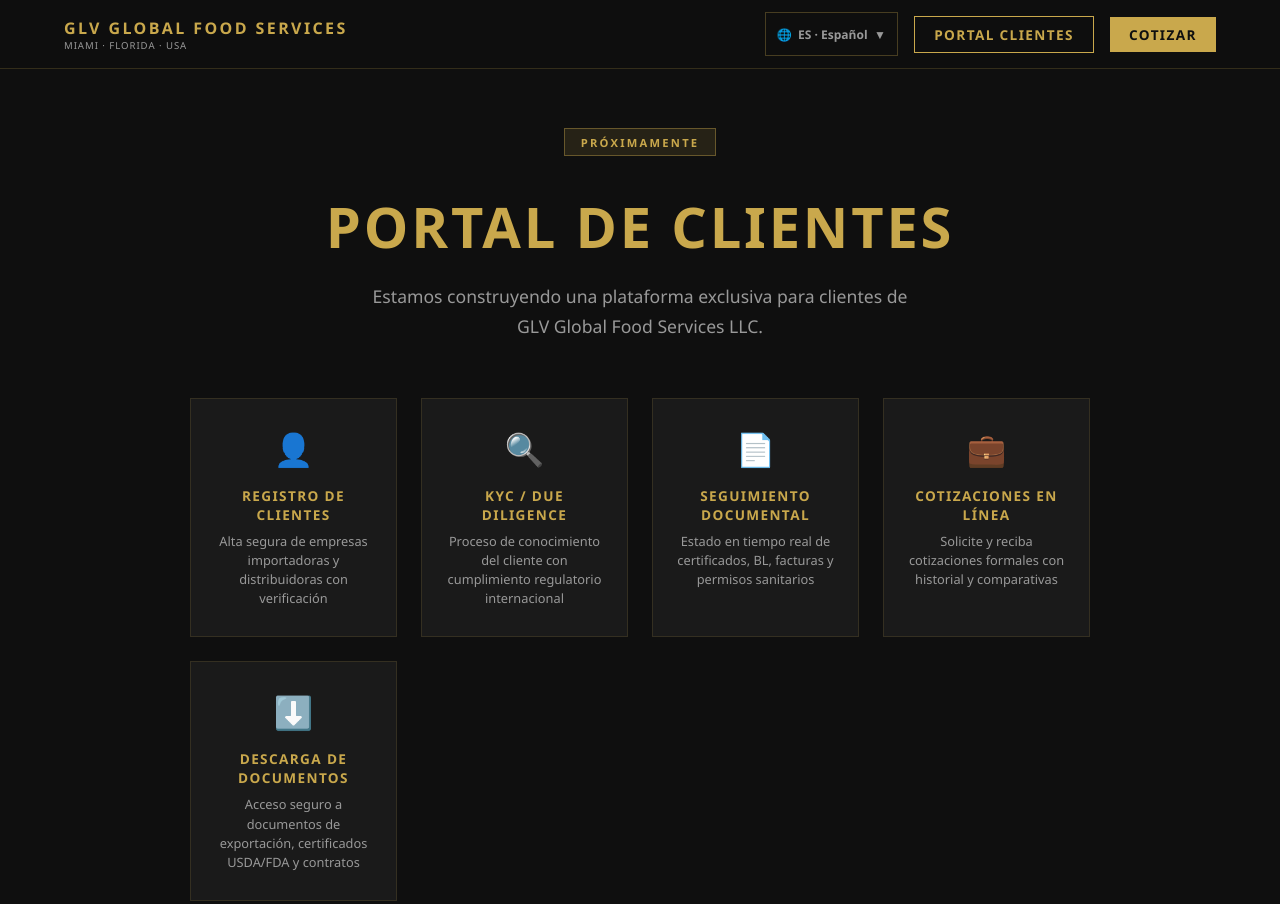
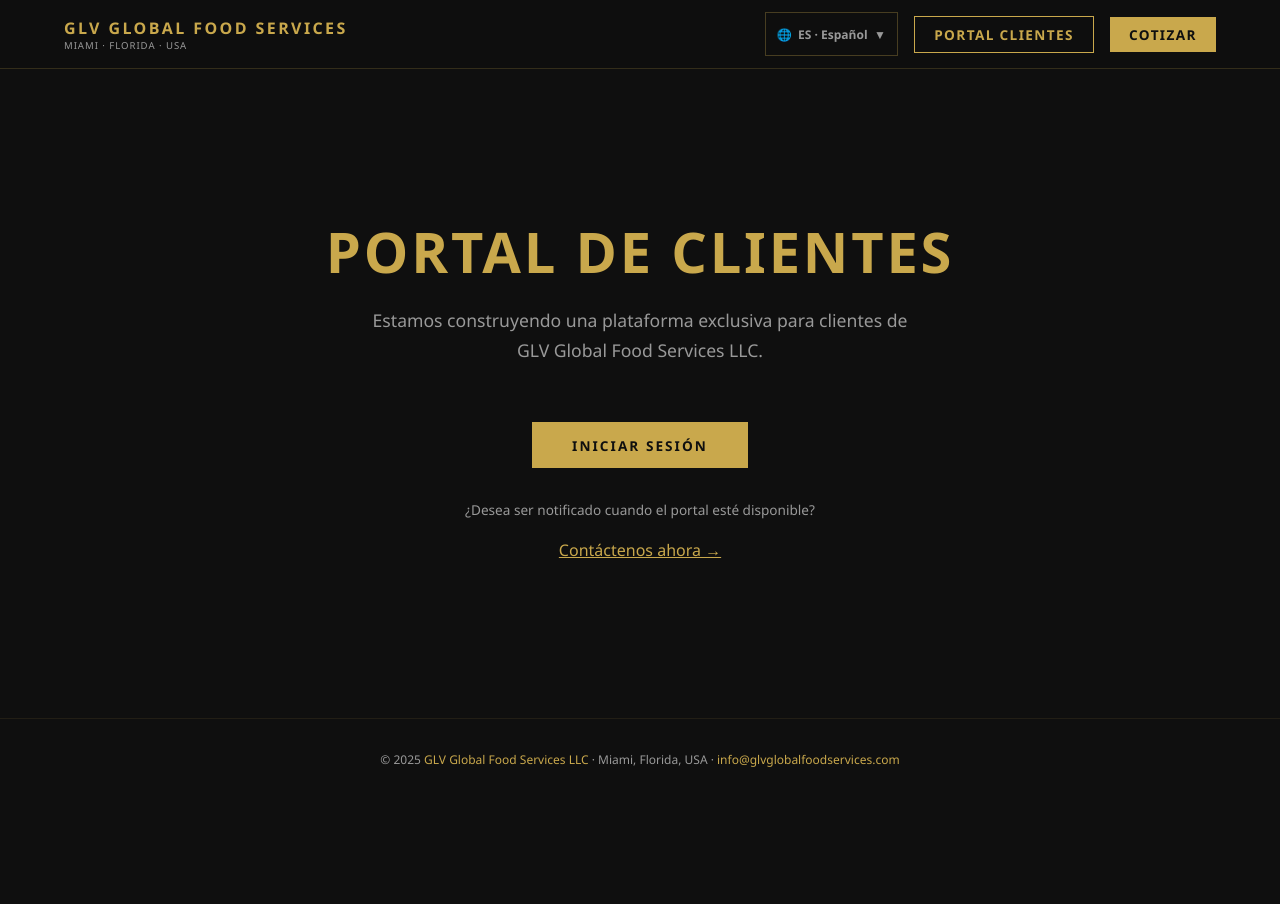
Before and after one commit to thegroupfenix-bot/glvglobalfoodservices, a website: page portal-clientes.html in a window 1280 px wide. Shown: the top 904 px of the page. After the commit the page ends 800 px from the top, so only its background shows below. Drawn offline with Linux system fonts and the light colour scheme.

Commit message:
fix: enlazar el portal de clientes con GOS

```diff
--- a/portal-clientes.html
+++ b/portal-clientes.html
@@ -8,13 +8,13 @@
 <link rel="apple-touch-icon" sizes="180x180" href="/apple-touch-icon.png">
 <meta name="viewport" content="width=device-width, initial-scale=1.0">
 <title>Portal Clientes — GLV Global Food Services LLC</title>
-<meta name="description" content="Portal de clientes GLV Global Food Services LLC. Próximamente: registro, KYC, seguimiento documental, cotizaciones y descarga de documentos.">
+<meta name="description" content="Portal de clientes GLV Global Food Services LLC. Inicie sesión en GLV GOS con su cuenta activa.">
 <link rel="canonical" href="https://glvglobalfoodservices.com/portal-clientes">
 <meta name="robots" content="noindex, nofollow">
 <!-- Open Graph -->
 <meta property="og:type" content="website">
 <meta property="og:title" content="Portal Clientes — GLV Global Food Services LLC">
-<meta property="og:description" content="Próximamente: registro de clientes, KYC, seguimiento documental, cotizaciones en línea y descarga de documentos.">
+<meta property="og:description" content="Acceso a GLV GOS para clientes con cuenta activa.">
 <meta property="og:url" content="https://glvglobalfoodservices.com/portal-clientes">
 <meta property="og:image" content="https://glvglobalfoodservices.com/imagenes/operaciones-miami-glv.jpg">
 <meta property="og:site_name" content="GLV Global Food Services LLC">
@@ -50,30 +50,14 @@
   /* MAIN */
   main { flex:1; display:flex; flex-direction:column; align-items:center; justify-content:center; padding:8rem 1.5rem 4rem; text-align:center; }
 
-  .portal-badge {
-    display:inline-block; background:rgba(201,168,76,0.12); border:1px solid rgba(201,168,76,0.4);
-    color:var(--gold); font-size:0.7rem; font-weight:700; letter-spacing:0.2em; text-transform:uppercase;
-    padding:0.35rem 1rem; margin-bottom:2.5rem;
-  }
 
   h1 { font-size:clamp(2rem,5vw,3.5rem); font-weight:900; letter-spacing:0.05em; text-transform:uppercase; line-height:1.1; margin-bottom:1.5rem; }
   h1 span { color:var(--gold); }
 
   .portal-desc { font-size:1.1rem; color:var(--muted); max-width:560px; line-height:1.7; margin-bottom:3.5rem; }
 
-  .features-grid {
-    display:grid; grid-template-columns:repeat(auto-fit,minmax(200px,1fr));
-    gap:1.5rem; max-width:900px; width:100%; margin-bottom:4rem;
-  }
-  .feature-card {
-    background:var(--dark2); border:1px solid rgba(201,168,76,0.15);
-    padding:1.75rem 1.25rem; text-align:center;
-  }
-  .feature-icon { font-size:2rem; margin-bottom:1rem; display:block; }
-  .feature-title { font-size:0.85rem; font-weight:700; letter-spacing:0.1em; text-transform:uppercase; color:var(--gold); margin-bottom:0.5rem; }
-  .feature-desc { font-size:0.8rem; color:var(--muted); line-height:1.5; }
-
-  .notify-box { max-width:480px; width:100%; }
+  .notify-box { max-width:480px; width:100%; margin-top:2rem; }
+  .notify-box a { color:var(--gold); }
   .notify-box p { font-size:0.85rem; color:var(--muted); margin-bottom:1.25rem; }
   .notify-cta { display:inline-block; background:var(--gold); color:var(--dark); text-decoration:none; font-size:0.85rem; font-weight:700; letter-spacing:0.15em; text-transform:uppercase; padding:0.85rem 2.5rem; transition:all 0.2s; }
   .notify-cta:hover { background:var(--gold-light); }
@@ -111,46 +95,12 @@
 </nav>
 
 <main>
-  <span class="portal-badge" data-i18n="portal.badge">Próximamente</span>
-
   <h1><span data-i18n="portal.title">Portal de Clientes</span></h1>
-
-  <p class="portal-desc" data-i18n="portal.desc">
-    Estamos construyendo una plataforma exclusiva para clientes de GLV Global Food Services LLC.
-    Gestione sus operaciones de importación desde un solo lugar.
-  </p>
-
-  <div class="features-grid">
-    <div class="feature-card">
-      <span class="feature-icon">👤</span>
-      <div class="feature-title" data-i18n="portal.features.register.title">Registro de Clientes</div>
-      <div class="feature-desc" data-i18n="portal.features.register.desc">Alta segura de empresas importadoras y distribuidoras con verificación</div>
-    </div>
-    <div class="feature-card">
-      <span class="feature-icon">🔍</span>
-      <div class="feature-title" data-i18n="portal.features.kyc.title">KYC / Due Diligence</div>
-      <div class="feature-desc" data-i18n="portal.features.kyc.desc">Proceso de conocimiento del cliente con cumplimiento regulatorio internacional</div>
-    </div>
-    <div class="feature-card">
-      <span class="feature-icon">📄</span>
-      <div class="feature-title" data-i18n="portal.features.docs.title">Seguimiento Documental</div>
-      <div class="feature-desc" data-i18n="portal.features.docs.desc">Estado en tiempo real de certificados, BL, facturas y permisos sanitarios</div>
-    </div>
-    <div class="feature-card">
-      <span class="feature-icon">💼</span>
-      <div class="feature-title" data-i18n="portal.features.quotes.title">Cotizaciones en Línea</div>
-      <div class="feature-desc" data-i18n="portal.features.quotes.desc">Solicite y reciba cotizaciones formales con historial y comparativas</div>
-    </div>
-    <div class="feature-card">
-      <span class="feature-icon">⬇️</span>
-      <div class="feature-title" data-i18n="portal.features.download.title">Descarga de Documentos</div>
-      <div class="feature-desc" data-i18n="portal.features.download.desc">Acceso seguro a documentos de exportación, certificados USDA/FDA y contratos</div>
-    </div>
-  </div>
-
+  <p class="portal-desc" data-i18n="portal.desc">Si su cuenta está activa, ingrese a GLV GOS con su usuario y contraseña.</p>
+  <a href="https://misaelvalencia-production.up.railway.app/login" class="notify-cta" data-i18n="portal.login">Iniciar sesión</a>
   <div class="notify-box">
-    <p data-i18n="portal.notify">¿Desea ser notificado cuando el portal esté disponible?</p>
-    <a href="/#cotizar" class="notify-cta" data-i18n="portal.cta">Contáctenos ahora →</a>
+    <p data-i18n="portal.notify">¿Necesita ayuda con su acceso?</p>
+    <a href="mailto:info@glvglobalfoodservices.com" data-i18n="portal.cta">Contáctenos</a>
   </div>
 </main>
 
```
